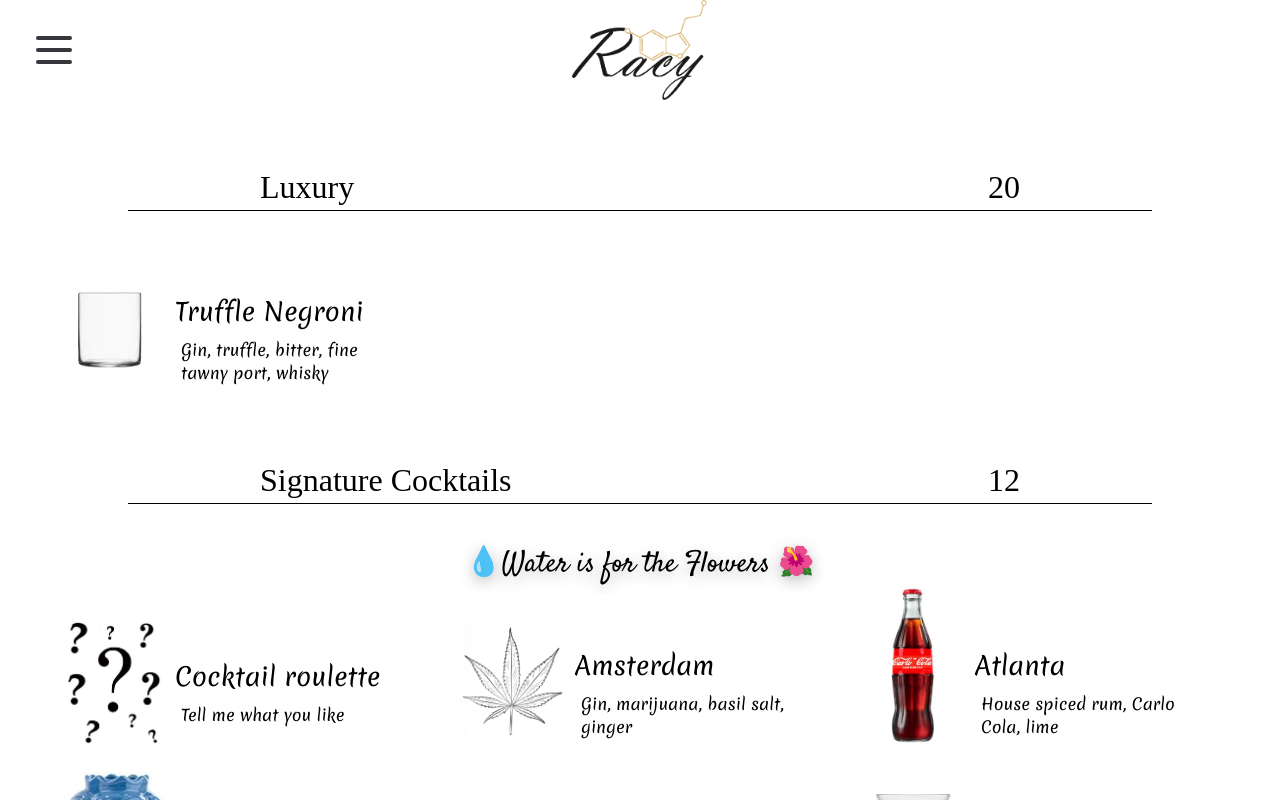
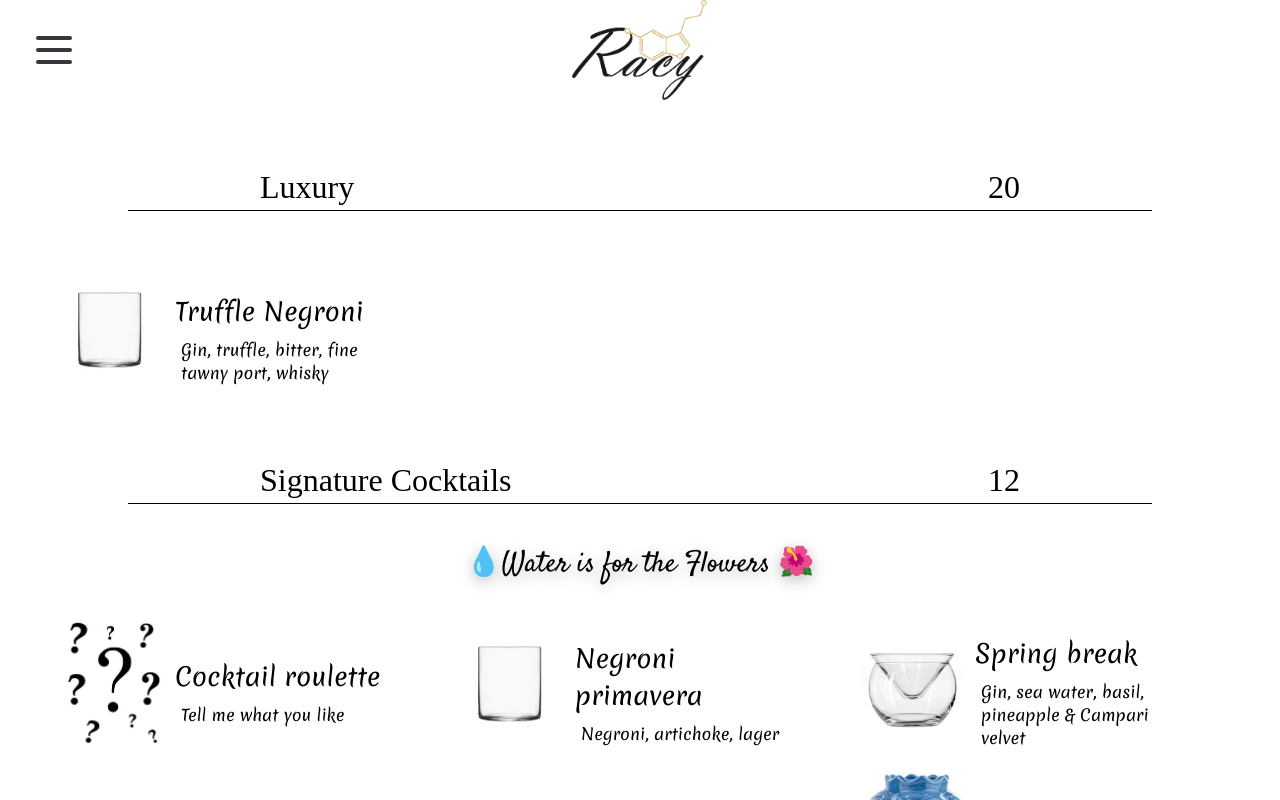
Before and after one commit to Aldodo91/racy-bar, a React (Create React App) app: page /menu-details/1 in a window 1280 px wide. Built offline with nearby package versions, Linux system fonts and the light colour scheme; a web font is replaced by a local one.

Commit message:
menu primavera v2

```diff
--- a/src/costants/menuElement.js
+++ b/src/costants/menuElement.js
@@ -302,7 +302,7 @@ export const caffetteria = [
   },
   {
     nome: "Espresso",
-    prezzo: 1.5,
+    prezzo: 2,
   },
   {
     nome: "Cappuccino",
@@ -690,12 +690,12 @@ export const hot = [
   //     en: "Calvados, Dark chocolate, Raspberries",
   //   },
   // },
-  {
-    img: images.hot,
-    nome: "Aperol Spritz Caldo",
-    ricetta: {
-      it: "Aperol, vino secco, spezie",
-      en: "Aperol, dry wine, spices",
-    },
-  },
+  // {
+  //   img: images.hot,
+  //   nome: "Aperol Spritz Caldo",
+  //   ricetta: {
+  //     it: "Aperol, vino secco, spezie",
+  //     en: "Aperol, dry wine, spices",
+  //   },
+  // },
 ];
--- a/src/costants/signature.js
+++ b/src/costants/signature.js
@@ -6,6 +6,46 @@ export const signature = [
     ricetta: {
       it: "Dimmi ciò che ti piace",
       en: "Tell me what you like",
+    },
+  },
+  {
+    img: images.bc,
+    nome: "Negroni primavera",
+    ricetta: {
+      it: "Negroni, carciofo, lager ",
+      en: "Negroni, artichoke, lager",
+    },
+  },
+  {
+    img: images.imbuto,
+    nome: "Spring break",
+    ricetta: {
+      it: "Gin, acqua di mare, basilico, velluto di ananas & Campari",
+      en: "Gin, sea water, basil, pineapple & Campari velvet",
+    },
+  },
+  {
+    img: images.bc,
+    nome: "Smoke & coffee ",
+    ricetta: {
+      it: "Aged rum, fumo di quercia, caffè ",
+      en: "Aged rum, oak smoke, coffee",
+    },
+  },
+  {
+    img: images.uccello,
+    nome: "Honey moon",
+    ricetta: {
+      it: "Racy Gin, sherbet di miele agrumi & camomilla, soia, acqua di mare",
+      en: "Racy Gin, citrus honey sherbet & chamomile, soy, sea water",
+    },
+  },
+  {
+    img: images.moro,
+    nome: "Hong Kong",
+    ricetta: {
+      it: "Racy herbal liqueur, Chinotto, Limone",
+      en: "Racy herbal liqueur, Chinotto, Fresh lemon juice",
     },
   },
   // {
@@ -130,14 +170,6 @@ export const signature = [
       en: "Bourbon, Lemon maple syrup, Smoke bitter",
     },
   },
-  // {
-  //   img: images.moro,
-  //   nome: "Hong Kong",
-  //   ricetta: {
-  //     it: "Racy herbal liqueur, Chinotto, Limone",
-  //     en: "Racy herbal liqueur, Chinotto, Fresh lemon juice",
-  //   },
-  // },
   {
     img: images.bc,
     nome: "Cancún",
--- a/src/style/menuElement.css
+++ b/src/style/menuElement.css
@@ -88,5 +88,4 @@
     padding: 10px 0px;
     font-size: 1.8rem;
     white-space: nowrap;
-
 }
```
